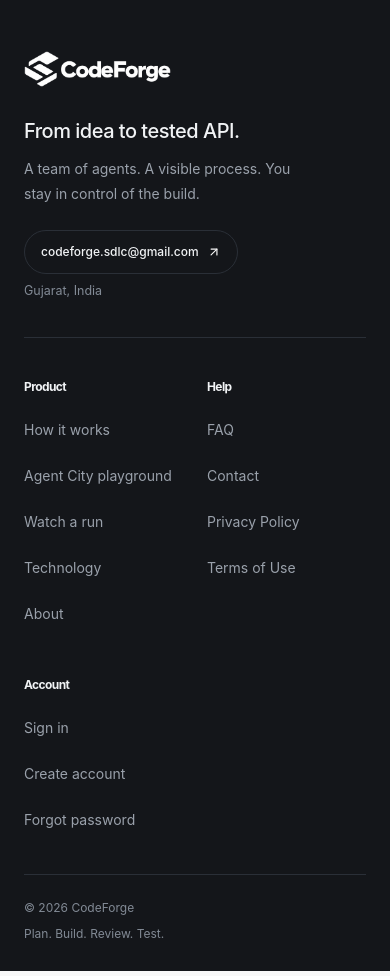
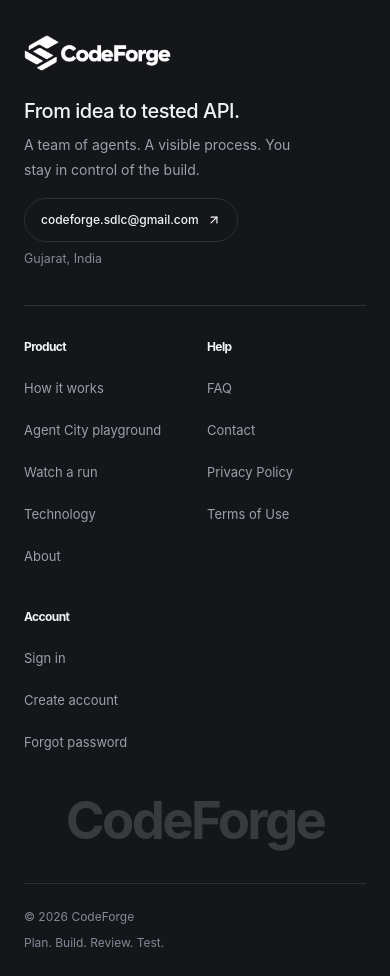
Before and after one commit to MihirPatel2105/CodeForge, a Next.js app in the folder frontend/: page /faq in a window 390 px wide. Shown: the part 2580-3556 px from the top of the page. Built offline with nearby package versions, Linux system fonts and the light colour scheme.

Commit message:
feat(marketing): reveal dark footer beneath public pages

```diff
--- a/frontend/components/marketing/marketing-actions.tsx
+++ b/frontend/components/marketing/marketing-actions.tsx
@@ -1,6 +1,9 @@
 "use client";
 
 import Link from "next/link";
+import { useEffect, useRef, useState } from "react";
+import { useMotionPreference } from "@/lib/use-motion-preference";
+import "./site-footer.css";
 import { LineHoverLink } from "@/components/ui/vengeance/line-hover-link";
 import { ArrowUpRight } from "lucide-react";
 import { useCurrentUser } from "@/lib/use-current-user";
@@ -32,11 +35,31 @@ export function ClosingBanner() {
 
 export function SiteFooter() {
   const user = useCurrentUser();
+  const reducedMotion = useMotionPreference();
+  const footer = useRef<HTMLElement>(null);
+  const [reveal, setReveal] = useState(false);
+
+  useEffect(() => {
+    const element = footer.current;
+    if (!element) return;
+    // A footer taller than the viewport must remain in flow so every link is reachable.
+    const update = () => setReveal(!reducedMotion && window.innerWidth >= 1024 && element.offsetHeight <= window.innerHeight - 80);
+    const observer = new ResizeObserver(update);
+    observer.observe(element);
+    window.addEventListener("resize", update);
+    update();
+    return () => { observer.disconnect(); window.removeEventListener("resize", update); };
+  }, [reducedMotion]);
 
   return (
-    <footer className="cf-invert cf-site-footer border-t border-rule bg-bg">
-      <div className="mx-auto w-full max-w-[1200px] px-6 pb-7 pt-14 md:px-10 md:pt-16 lg:px-12">
-        <div className="grid grid-cols-2 gap-x-6 gap-y-10 md:grid-cols-3 lg:grid-cols-[minmax(0,2fr)_repeat(3,minmax(0,1fr))] lg:gap-x-14">
+    <footer ref={footer} data-reveal={reveal} className="cf-invert cf-site-footer border-t border-rule bg-bg" onFocusCapture={event => {
+      // Sticky links can appear in the viewport while the page still covers them.
+      if (reveal && event.target instanceof HTMLElement && event.target.matches(":focus-visible")) {
+        window.scrollTo({ top: document.documentElement.scrollHeight - window.innerHeight, behavior: "instant" });
+      }
+    }}>
+      <div className="mx-auto w-full max-w-[1200px] px-6 pb-6 pt-10 md:px-10 lg:px-12">
+        <div className="grid grid-cols-2 gap-x-6 gap-y-8 md:grid-cols-3 lg:grid-cols-[minmax(0,2fr)_repeat(3,minmax(0,1fr))] lg:gap-x-14">
           <div className="col-span-2 border-b border-rule pb-9 md:col-span-3 lg:col-span-1 lg:border-0 lg:pb-0">
             <Link
               href="/"
@@ -45,11 +68,11 @@ export function SiteFooter() {
             >
               <LogoLockup variant="dark" className="h-9 w-auto" />
             </Link>
-            <p className="mt-6 text-[20px] font-[550] leading-[1.4] tracking-[-0.025em] text-fg">From idea to tested API.</p>
-            <p className="mt-3 max-w-[32ch] text-[14px] leading-[1.75] text-fg-muted">
+            <p className="mt-5 text-[20px] font-[550] leading-[1.4] tracking-[-0.025em] text-fg">From idea to tested API.</p>
+            <p className="mt-2 max-w-[32ch] text-[14px] leading-[1.75] text-fg-muted">
               A team of agents. A visible process. You stay in control of the build.
             </p>
-            <address className="mt-6 flex flex-col items-start gap-2 not-italic">
+            <address className="mt-4 flex flex-col items-start gap-2 not-italic">
               <a
                 href={`mailto:${CONTACT_EMAIL}`}
                 className="group inline-flex min-h-11 items-center gap-2 rounded-full border border-rule px-4 text-[12px] font-[550] text-fg transition-colors hover:text-accent focus-visible:outline-2 focus-visible:outline-offset-4 focus-visible:outline-accent"
@@ -104,7 +127,9 @@ export function SiteFooter() {
           </div>
         </div>
 
-        <div className="mt-8 flex flex-col gap-2 border-t border-rule pt-6 text-[12px] text-fg-faint sm:flex-row sm:items-center sm:justify-between sm:gap-6">
+        <div className="cf-footer-wordmark" aria-hidden="true">CodeForge</div>
+
+        <div className="mt-6 flex flex-col gap-2 border-t border-rule pt-6 text-[12px] text-fg-faint sm:flex-row sm:items-center sm:justify-between sm:gap-6">
           <p>
             © {new Date().getFullYear()} CodeForge
           </p>
@@ -134,7 +159,7 @@ function FooterColumn({
           <li key={link.href}>
             <LineHoverLink
               href={link.href}
-              className="inline-flex min-h-11 items-center rounded-sm text-[14px] leading-6 text-fg-muted transition-colors hover:text-fg focus-visible:outline-2 focus-visible:outline-offset-2 focus-visible:outline-accent"
+              className="inline-flex min-h-10 items-center rounded-sm text-[13px] leading-6 text-fg-muted transition-colors hover:text-fg focus-visible:outline-2 focus-visible:outline-offset-2 focus-visible:outline-accent"
             >
               {link.label}
             </LineHoverLink>
--- /dev/null
+++ b/frontend/components/marketing/site-footer.css
@@ -0,0 +1,37 @@
+/* The preceding page is the opaque sheet; the sticky footer is revealed beneath it. */
+:has(> .cf-site-footer[data-reveal="true"]) {
+  isolation: isolate;
+}
+:has(> .cf-site-footer[data-reveal="true"]) > main {
+  position: relative;
+  z-index: 1;
+  background: var(--surface);
+  box-shadow: 0 24px 48px -32px rgb(0 0 0 / .3);
+}
+.cf-site-footer {
+  position: relative;
+  z-index: 0;
+}
+.cf-site-footer[data-reveal="true"] {
+  position: sticky;
+  bottom: 0;
+}
+.cf-footer-wordmark {
+  margin-top: 36px;
+  padding-block: 4px 12px;
+  font-family: var(--font-display, inherit);
+  font-size: clamp(56px, 14.5vw, 172px);
+  font-weight: 750;
+  letter-spacing: -.05em;
+  line-height: 1;
+  text-align: center;
+  color: var(--fg);
+  opacity: .16;
+  user-select: none;
+}
+@media (max-width: 639px) {
+  .cf-footer-wordmark { margin-top: 28px; font-size: clamp(46px, 13.5vw, 84px); }
+}
+@media (prefers-reduced-motion: reduce) {
+  .cf-site-footer[data-reveal="true"] { position: relative; }
+}
```
Also changed, not shown: 1 other file (tests, documents, lock files or other folders).
